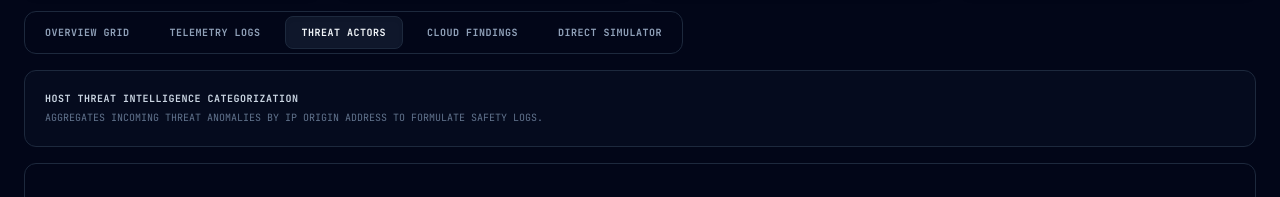
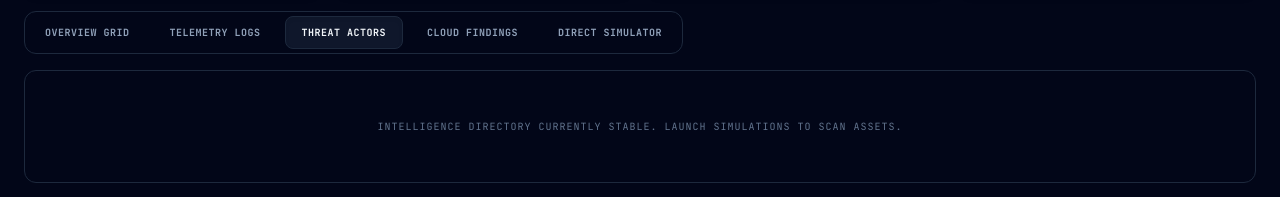
Before and after one commit to Samar-Ben-Romdhane/Hybrid-Security-SIEM, a React (Vite) app: page / in a window 1280 px wide. Both pictures are taken after a click on the button "THREAT ACTORS". Shown: the part 204-401 px from the top of the page. Built offline with nearby package versions, Linux system fonts and the light colour scheme; no server answers.

Commit message:
Threat Actors: remove intro header section

```diff
--- a/src/components/ThreatsPanel.tsx
+++ b/src/components/ThreatsPanel.tsx
@@ -23,15 +23,6 @@ export default function ThreatsPanel({ threatActors }: ThreatsPanelProps) {
 
   return (
     <div className="space-y-4">
-
-      <div className="bg-slate-900/30 border border-slate-800 p-5 rounded-xl flex flex-col md:flex-row md:items-center justify-between gap-4">
-        <div>
-          <h3 className="text-[10px] font-mono font-bold tracking-wider uppercase text-slate-300 mb-1">Host threat intelligence categorization</h3>
-          <p className="text-[10px] font-mono text-slate-500 font-normal leading-relaxed uppercase">
-            Aggregates incoming threat anomalies by IP origin address to formulate safety logs.
-          </p>
-        </div>
-      </div>
 
       <div className="grid grid-cols-1 gap-3">
         {threatActors.length === 0 ? (
```
